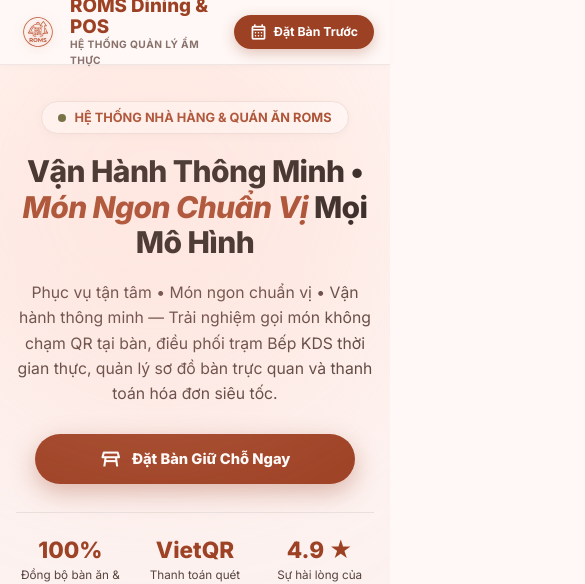
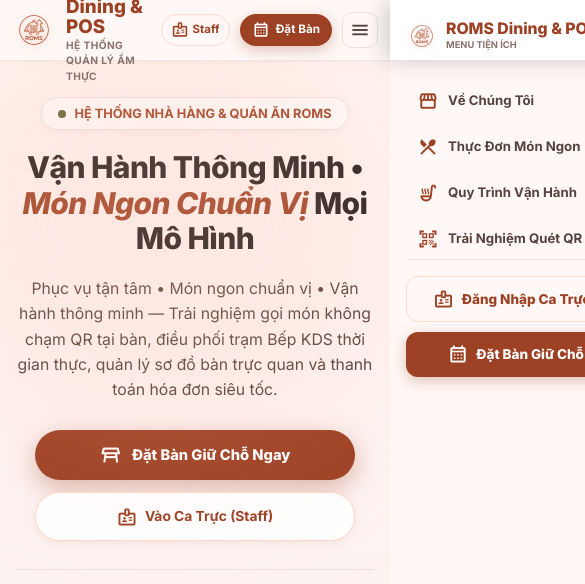
Before and after one commit to GROUP6-ROMS/Restaurant-Ordering-Management-System-ROMS, a React (Vite) app in the folder SourceCode/frontend/: page / in a window 390 px wide. Shown: the top 584 px of the page, 585 px wide, since content can reach past the window. Built offline with nearby package versions, Linux system fonts and the light colour scheme; no server answers.

Commit message:
feat(landing): thiet ke lai header va mobile drawer giup hien nut dang nhap staff tren mobile web doc

```diff
--- a/SourceCode/frontend/src/pages/public/LandingPage.jsx
+++ b/SourceCode/frontend/src/pages/public/LandingPage.jsx
@@ -10,6 +10,17 @@ export default function LandingPage() {
   const restaurantProfile = useRestaurantProfile();
   const [selectedCategory, setSelectedCategory] = useState('ALL');
   const [menuItems, setMenuItems] = useState([]);
+  const [mobileMenuOpen, setMobileMenuOpen] = useState(false);
+
+  useEffect(() => {
+    const handleKeyDown = (e) => {
+      if (e.key === 'Escape' && mobileMenuOpen) {
+        setMobileMenuOpen(false);
+      }
+    };
+    window.addEventListener('keydown', handleKeyDown);
+    return () => window.removeEventListener('keydown', handleKeyDown);
+  }, [mobileMenuOpen]);
 
   // Tải danh mục thực đơn thực tế từ CSDL Backend
   useEffect(() => {
@@ -185,27 +196,17 @@ export default function LandingPage() {
               <span>Quét QR</span>
             </Link>
 
+            {/* Nút Đăng nhập Staff - Hiện rõ ở cả Desktop lẫn Mobile Web Dọc (Portrait) */}
             <Link
               to="/login"
-              className="hide-on-mobile"
-              style={{
-                textDecoration: 'none',
-                display: 'inline-flex',
-                alignItems: 'center',
-                gap: '6px',
-                padding: '9px 16px',
-                borderRadius: '9999px',
-                background: '#FFFFFF',
-                border: '1px solid #EAE0DE',
-                color: '#56423D',
-                fontWeight: 700,
-                fontSize: '0.85rem'
-              }}
+              className="public-header-btn-staff"
+              title="Đăng nhập ca làm việc nhân viên & quản lý"
             >
-              <Icon name="badge" size={18} style={{ color: '#9D4124' }} />
-              <span>Login (Staff)</span>
+              <Icon name="badge" size={17} style={{ color: '#9D4124' }} />
+              <span>Staff</span>
             </Link>
 
+            {/* Nút Đặt bàn */}
             <Link
               to="/reservation"
               className="public-header-btn-primary"
@@ -214,18 +215,147 @@ export default function LandingPage() {
                 display: 'inline-flex',
                 alignItems: 'center',
                 gap: '6px',
-                padding: '10px 20px',
+                padding: '10px 18px',
                 borderRadius: '9999px',
                 background: '#9D4124',
                 color: '#FFFFFF',
                 fontWeight: 700,
-                fontSize: '0.88rem',
+                fontSize: '0.85rem',
                 boxShadow: '0 4px 14px rgba(157, 65, 36, 0.3)',
                 whiteSpace: 'nowrap'
               }}
             >
-              <Icon name="calendar_month" size={18} />
-              <span>Đặt Bàn Trước</span>
+              <Icon name="calendar_month" size={17} />
+              <span>Đặt Bàn</span>
+            </Link>
+
+            {/* Nút Hamburger Menu trên Mobile */}
+            <button
+              type="button"
+              className="public-header-hamburger"
+              onClick={() => setMobileMenuOpen(prev => !prev)}
+              aria-label="Mở menu điều hướng"
+              title="Mở menu tiện ích"
+            >
+              <Icon name={mobileMenuOpen ? 'close' : 'menu'} size={20} />
+            </button>
+          </div>
+        </div>
+
+        {/* Mobile Navigation Drawer Overlay */}
+        <div
+          className={`public-mobile-drawer-overlay ${mobileMenuOpen ? 'open' : ''}`}
+          onClick={() => setMobileMenuOpen(false)}
+        />
+
+        {/* Mobile Navigation Drawer Panel */}
+        <div className={`public-mobile-drawer ${mobileMenuOpen ? 'open' : ''}`}>
+          <div>
+            <div style={{ display: 'flex', alignItems: 'center', justifyContent: 'space-between', paddingBottom: '14px', borderBottom: '1px solid #F0E6E4', marginBottom: '14px' }}>
+              <div style={{ display: 'flex', alignItems: 'center', gap: '8px' }}>
+                <RomsLogo size={32} />
+                <div>
+                  <div style={{ fontFamily: "'Epilogue', sans-serif", fontWeight: 800, fontSize: '1.05rem', color: '#9D4124', lineHeight: 1.1 }}>
+                    {restaurantProfile.brandName || 'ROMS'}
+                  </div>
+                  <div style={{ fontSize: '0.62rem', fontWeight: 700, color: '#89726B', textTransform: 'uppercase' }}>
+                    Menu Tiện Ích
+                  </div>
+                </div>
+              </div>
+              <button
+                type="button"
+                onClick={() => setMobileMenuOpen(false)}
+                style={{ width: '32px', height: '32px', borderRadius: '8px', border: '1px solid #EAE0DE', background: '#FFF8F6', display: 'flex', alignItems: 'center', justifyContent: 'center', color: '#56423D', cursor: 'pointer' }}
+              >
+                <Icon name="close" size={18} />
+              </button>
+            </div>
+
+            {/* Navigation links inside drawer */}
+            <div style={{ display: 'flex', flexDirection: 'column', gap: '6px' }}>
+              <a
+                href="#about"
+                onClick={() => setMobileMenuOpen(false)}
+                style={{ display: 'flex', alignItems: 'center', gap: '10px', padding: '10px 12px', borderRadius: '10px', textDecoration: 'none', color: '#56423D', fontWeight: 700, fontSize: '0.88rem' }}
+              >
+                <Icon name="storefront" size={20} style={{ color: '#9D4124' }} />
+                <span>Về Chúng Tôi</span>
+              </a>
+
+              <a
+                href="#menu"
+                onClick={() => setMobileMenuOpen(false)}
+                style={{ display: 'flex', alignItems: 'center', gap: '10px', padding: '10px 12px', borderRadius: '10px', textDecoration: 'none', color: '#56423D', fontWeight: 700, fontSize: '0.88rem' }}
+              >
+                <Icon name="restaurant_menu" size={20} style={{ color: '#9D4124' }} />
+                <span>Thực Đơn Món Ngon</span>
+              </a>
+
+              <a
+                href="#workflow"
+                onClick={() => setMobileMenuOpen(false)}
+                style={{ display: 'flex', alignItems: 'center', gap: '10px', padding: '10px 12px', borderRadius: '10px', textDecoration: 'none', color: '#56423D', fontWeight: 700, fontSize: '0.88rem' }}
+              >
+                <Icon name="soup_kitchen" size={20} style={{ color: '#9D4124' }} />
+                <span>Quy Trình Vận Hành</span>
+              </a>
+
+              <Link
+                to="/dining/welcome?table=19&token=qr-t01-token-8841"
+                onClick={() => setMobileMenuOpen(false)}
+                style={{ display: 'flex', alignItems: 'center', gap: '10px', padding: '10px 12px', borderRadius: '10px', textDecoration: 'none', color: '#56423D', fontWeight: 700, fontSize: '0.88rem' }}
+              >
+                <Icon name="qr_code_scanner" size={20} style={{ color: '#9D4124' }} />
+                <span>Trải Nghiệm Quét QR Tại Bàn</span>
+              </Link>
+            </div>
+          </div>
+
+          {/* Bottom Action in Drawer: Nút Đăng nhập Staff và Đặt Bàn */}
+          <div style={{ display: 'flex', flexDirection: 'column', gap: '10px', paddingTop: '16px', borderTop: '1px solid #F0E6E4' }}>
+            <Link
+              to="/login"
+              onClick={() => setMobileMenuOpen(false)}
+              style={{
+                display: 'flex',
+                alignItems: 'center',
+                justifyContent: 'center',
+                gap: '8px',
+                padding: '12px',
+                borderRadius: '12px',
+                background: '#FFF8F6',
+                border: '1.5px solid #FFDBC9',
+                color: '#9D4124',
+                fontWeight: 800,
+                fontSize: '0.9rem',
+                textDecoration: 'none'
+              }}
+            >
+              <Icon name="badge" size={20} />
+              <span>Đăng Nhập Ca Trực (Staff)</span>
+            </Link>
+
+            <Link
+              to="/reservation"
+              onClick={() => setMobileMenuOpen(false)}
+              style={{
+                display: 'flex',
+                alignItems: 'center',
+                justifyContent: 'center',
+                gap: '8px',
+                padding: '12px',
+                borderRadius: '12px',
+                background: '#9D4124',
+                color: '#FFFFFF',
+                fontWeight: 800,
+                fontSize: '0.9rem',
+                textDecoration: 'none',
+                boxShadow: '0 4px 14px rgba(157, 65, 36, 0.3)'
+              }}
+            >
+              <Icon name="calendar_month" size={20} />
+              <span>Đặt Bàn Giữ Chỗ Ngay</span>
             </Link>
           </div>
         </div>
@@ -276,7 +406,7 @@ export default function LandingPage() {
               {restaurantProfile.tagline || 'Phục vụ tận tâm • Món ngon chuẩn vị • Vận hành thông minh'} — Trải nghiệm gọi món không chạm QR tại bàn, điều phối trạm Bếp KDS thời gian thực, quản lý sơ đồ bàn trực quan và thanh toán hóa đơn siêu tốc.
             </p>
 
-            <div className="public-hero-cta-group" style={{ paddingTop: '8px' }}>
+            <div className="public-hero-cta-group" style={{ paddingTop: '8px', display: 'flex', flexWrap: 'wrap', alignItems: 'center', gap: '12px' }}>
               <Link
                 to="/reservation"
                 style={{
@@ -297,6 +427,30 @@ export default function LandingPage() {
               >
                 <Icon name="table_restaurant" size={22} />
                 <span>Đặt Bàn Giữ Chỗ Ngay</span>
+              </Link>
+
+              <Link
+                to="/login"
+                className="public-hero-btn-staff"
+                style={{
+                  textDecoration: 'none',
+                  display: 'inline-flex',
+                  alignItems: 'center',
+                  gap: '8px',
+                  padding: '13px 22px',
+                  borderRadius: '9999px',
+                  background: '#FFFFFF',
+                  color: '#9D4124',
+                  border: '1.5px solid #FFDBC9',
+                  fontFamily: "'Epilogue', sans-serif",
+                  fontWeight: 700,
+                  fontSize: '0.92rem',
+                  boxShadow: '0 2px 8px rgba(157, 65, 36, 0.08)',
+                  transition: 'all 0.15s ease'
+                }}
+              >
+                <Icon name="badge" size={20} />
+                <span>Vào Ca Trực (Staff)</span>
               </Link>
             </div>
 
@@ -775,10 +929,13 @@ export default function LandingPage() {
         {/* Bottom copyright line */}
         <div style={{ maxWidth: '1280px', margin: '20px auto 0', display: 'flex', justifyContent: 'space-between', alignItems: 'center', fontSize: '0.78rem', color: '#89726B', flexWrap: 'wrap', gap: '10px' }}>
           <div>© {new Date().getFullYear()} {restaurantProfile.name}. Vận hành trên nền tảng ROMS Hospitality.</div>
-          <div style={{ display: 'flex', alignItems: 'center', gap: '6px' }}>
+          <div style={{ display: 'flex', alignItems: 'center', gap: '12px' }}>
             <span>Phục vụ từ 08:00 - 23:00 hàng ngày</span>
             <span>•</span>
-            <span>Bảo lưu mọi quyền</span>
+            <Link to="/login" style={{ color: '#9D4124', textDecoration: 'none', fontWeight: 700, display: 'inline-flex', alignItems: 'center', gap: '4px' }}>
+              <Icon name="badge" size={15} />
+              <span>Đăng nhập ca trực (Staff Portal)</span>
+            </Link>
           </div>
         </div>
       </footer>
--- a/SourceCode/frontend/src/pages/public/publicPages.css
+++ b/SourceCode/frontend/src/pages/public/publicPages.css
@@ -21,19 +21,132 @@
   gap: 10px;
 }
 
+/* Nút Staff Login riêng biệt (Không bị ẩn trên mobile) */
+.public-header-btn-staff {
+  text-decoration: none;
+  display: inline-flex;
+  align-items: center;
+  gap: 6px;
+  padding: 9px 16px;
+  border-radius: 9999px;
+  background: #FFFFFF;
+  border: 1px solid #EAE0DE;
+  color: #56423D;
+  font-weight: 700;
+  font-size: 0.85rem;
+  transition: all 0.2s ease;
+  white-space: nowrap;
+}
+
+.public-header-btn-staff:hover {
+  background: #FFF8F6;
+  border-color: #FFDBC9;
+  color: #9D4124;
+}
+
+.public-hero-btn-staff:hover {
+  background: #FFF8F6 !important;
+  border-color: #9D4124 !important;
+  transform: translateY(-1px);
+}
+
+/* Nút Hamburger Menu trên Mobile */
+.public-header-hamburger {
+  display: none;
+  width: 36px;
+  height: 36px;
+  border-radius: 10px;
+  border: 1px solid #EAE0DE;
+  background: #FFF8F6;
+  color: #56423D;
+  align-items: center;
+  justify-content: center;
+  cursor: pointer;
+}
+
+/* Mobile Drawer Overlay & Panel */
+.public-mobile-drawer-overlay {
+  display: none;
+}
+
 @media (max-width: 768px) {
   .public-header-container {
-    padding: 0 16px;
-    height: 64px;
+    padding: 0 12px;
+    height: 60px;
   }
 
   .hide-on-mobile {
     display: none !important;
   }
 
+  /* Nút staff trên mobile: nhỏ gọn, viền cam sang trọng */
+  .public-header-btn-staff {
+    padding: 6px 10px !important;
+    font-size: 0.76rem !important;
+    gap: 4px !important;
+    background: #FFF8F6 !important;
+    border: 1.5px solid #FFDBC9 !important;
+    color: #9D4124 !important;
+  }
+
   .public-header-btn-primary {
-    padding: 8px 16px !important;
-    font-size: 0.82rem !important;
+    padding: 7px 12px !important;
+    font-size: 0.78rem !important;
+  }
+
+  .public-header-hamburger {
+    display: flex;
+  }
+
+  /* Drawer Mobile Navigation */
+  .public-mobile-drawer-overlay {
+    display: block;
+    position: fixed;
+    inset: 0;
+    background: rgba(31, 27, 26, 0.6);
+    backdrop-filter: blur(4px);
+    z-index: 999;
+    opacity: 0;
+    pointer-events: none;
+    transition: opacity 0.25s ease;
+  }
+
+  .public-mobile-drawer-overlay.open {
+    opacity: 1;
+    pointer-events: auto;
+  }
+
+  .public-mobile-drawer {
+    position: fixed;
+    top: 0;
+    right: 0;
+    bottom: 0;
+    width: 290px;
+    max-width: 85vw;
+    background: #FFFFFF;
+    z-index: 1000;
+    box-shadow: -4px 0 24px rgba(0, 0, 0, 0.2);
+    display: flex;
+    flex-direction: column;
+    justify-content: space-between;
+    padding: 20px 16px;
+    transform: translateX(100%);
+    transition: transform 0.25s cubic-bezier(0.4, 0, 0.2, 1);
+    box-sizing: border-box;
+  }
+
+  .public-mobile-drawer.open {
+    transform: translateX(0);
+  }
+}
+
+@media (max-width: 380px) {
+  .public-header-btn-primary span {
+    display: none;
+  }
+  .public-header-btn-primary {
+    padding: 6px 8px !important;
+    border-radius: 50% !important;
   }
 }
 
```
